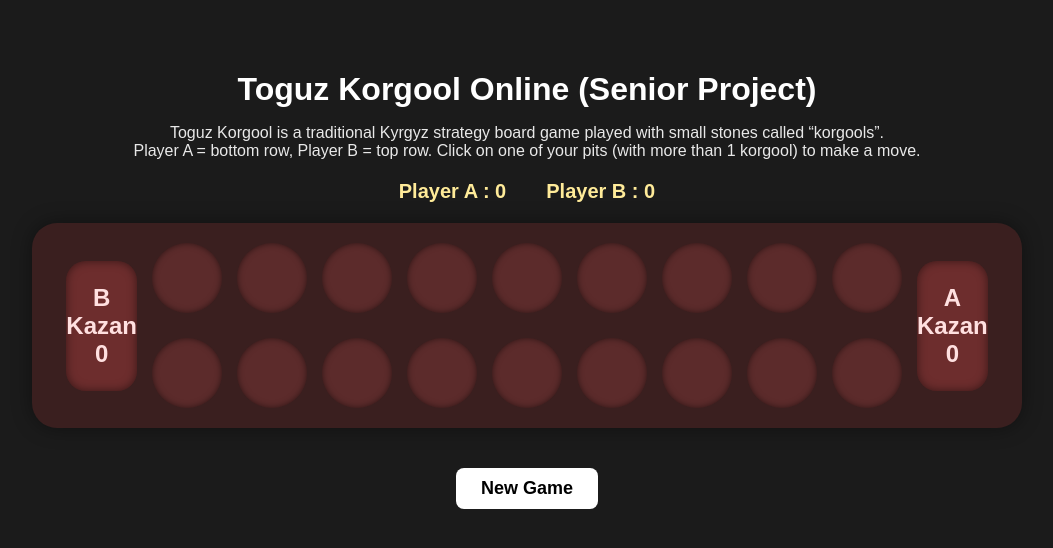
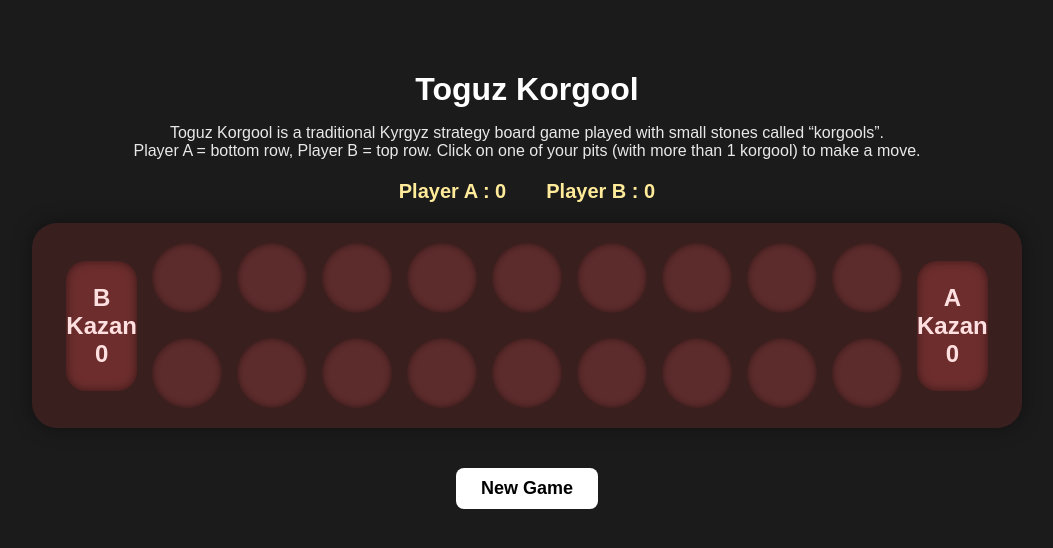
Before and after one commit to zadran-s-auca-2022/ToguzKorgoolProject, a plain HTML site: page index.html in a window 1280 px wide. Shown: the whole page, without its empty margins (113-1166 px from the left). Drawn offline with Linux system fonts and the light colour scheme.

Commit message:
Cleaned UI text, keep only Toguz Korgool/Kyrgyz name changes

```diff
--- a/index.html
+++ b/index.html
@@ -7,7 +7,7 @@
 </head>
 <body>
 <div class="container">
-    <h1>Toguz Korgool Online (Senior Project)</h1>
+    <h1>Toguz Korgool</h1>
 
     <div class="info">
         <p>
```
